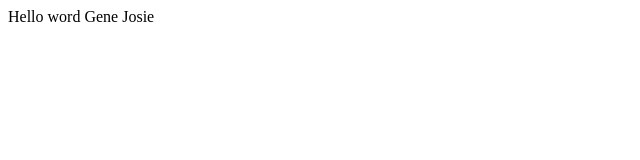
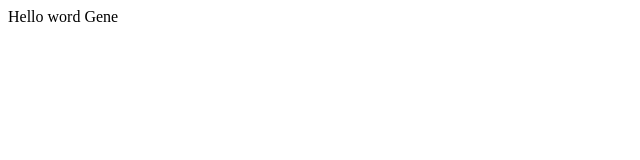
Before and after one commit to GeneJosie/git-test, a plain HTML site: page index.html in a window 1280 px wide. Shown: the full height of the page, 0-640 px from the left. Drawn offline with Linux system fonts and the light colour scheme.

Commit message:
Update index.html

```diff
--- a/index.html
+++ b/index.html
@@ -6,6 +6,6 @@
     <title>Document</title>
 </head>
 <body>
-    Hello word Gene Josie
+    Hello word Gene
 </body>
 </html>
```
